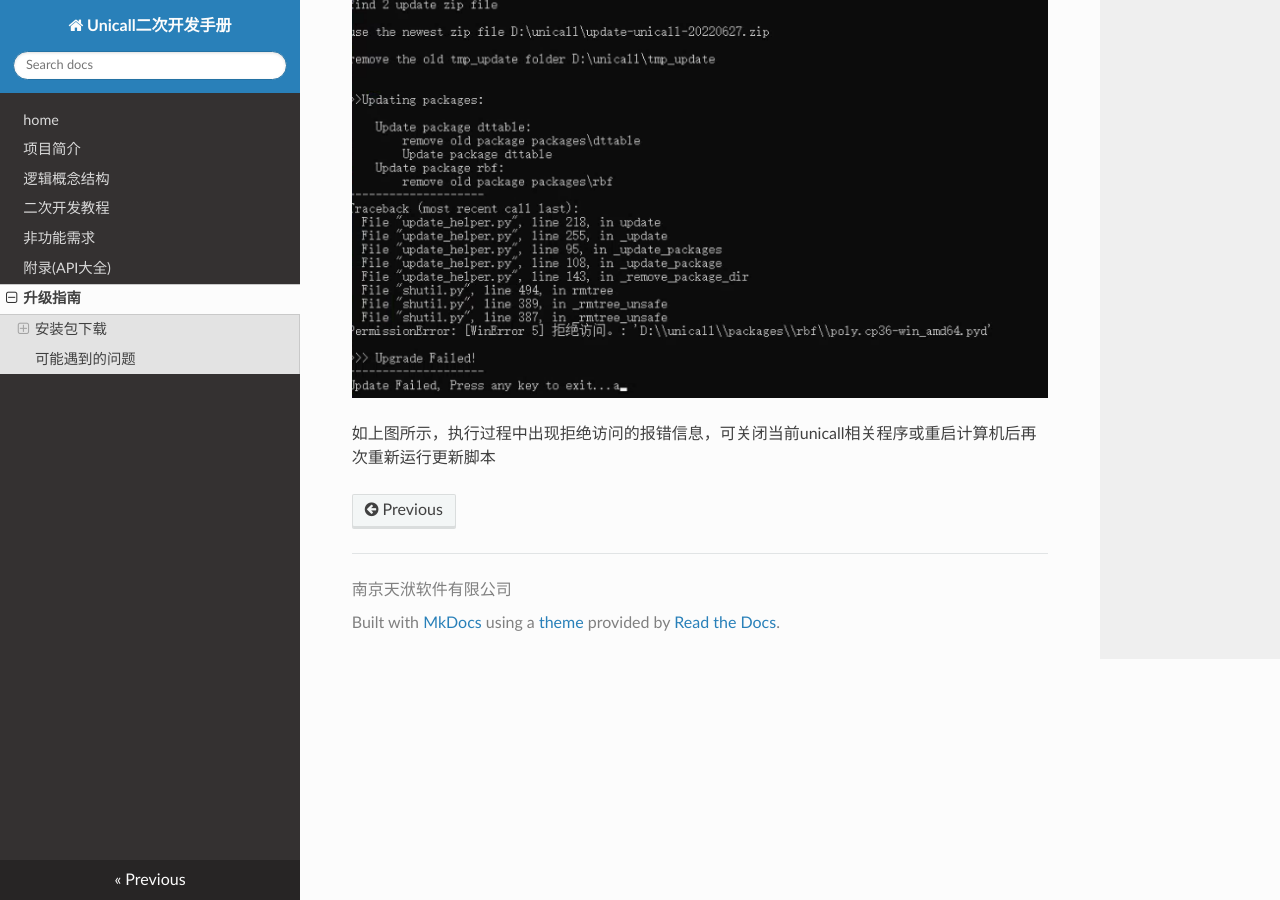
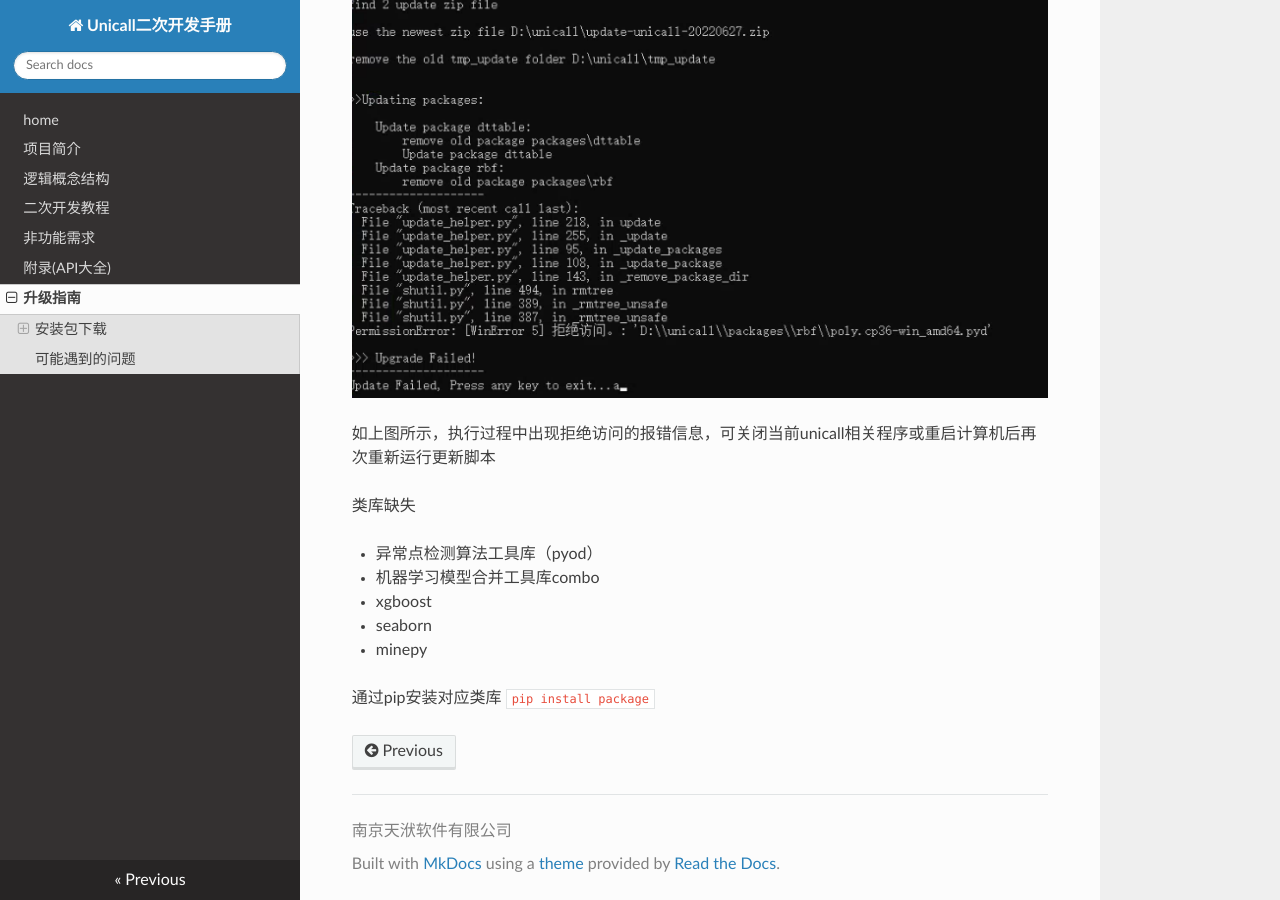
Before and after one commit to solheng/UnilabDoc, an MkDocs documentation site: the page built from docs/unicall升级.md, in a window 1280 px wide and 900 px high, scrolled down 1371 px. Built offline with MkDocs 1.6.1, drawn with Linux system fonts in a browser that asks for light colours; nearby versions of some CDN libraries.

Commit message:
升级文档更新行管依赖类库包

```diff
--- a/docs/unicall升级.md
+++ b/docs/unicall升级.md
@@ -14,3 +14,14 @@
 ![unicall升级遇到的问题.png](img/unicall升级遇到的问题.png)
 
 如上图所示，执行过程中出现拒绝访问的报错信息，可关闭当前unicall相关程序或重启计算机后再次重新运行更新脚本
+
+类库缺失
+
+* 异常点检测算法工具库（pyod）
+* 机器学习模型合并工具库combo
+* xgboost
+* seaborn
+* minepy
+
+通过pip安装对应类库
+`pip install package`
```
